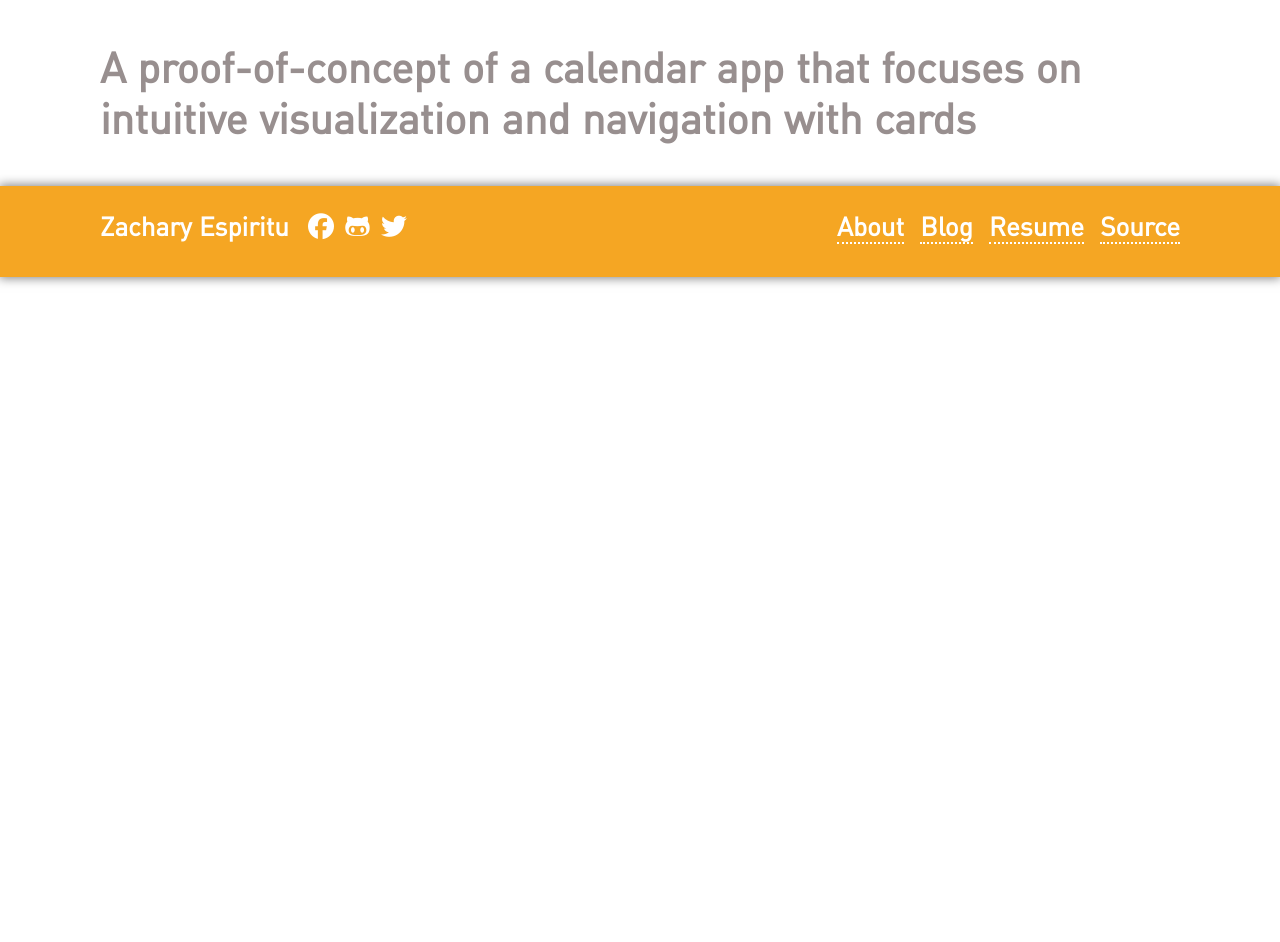
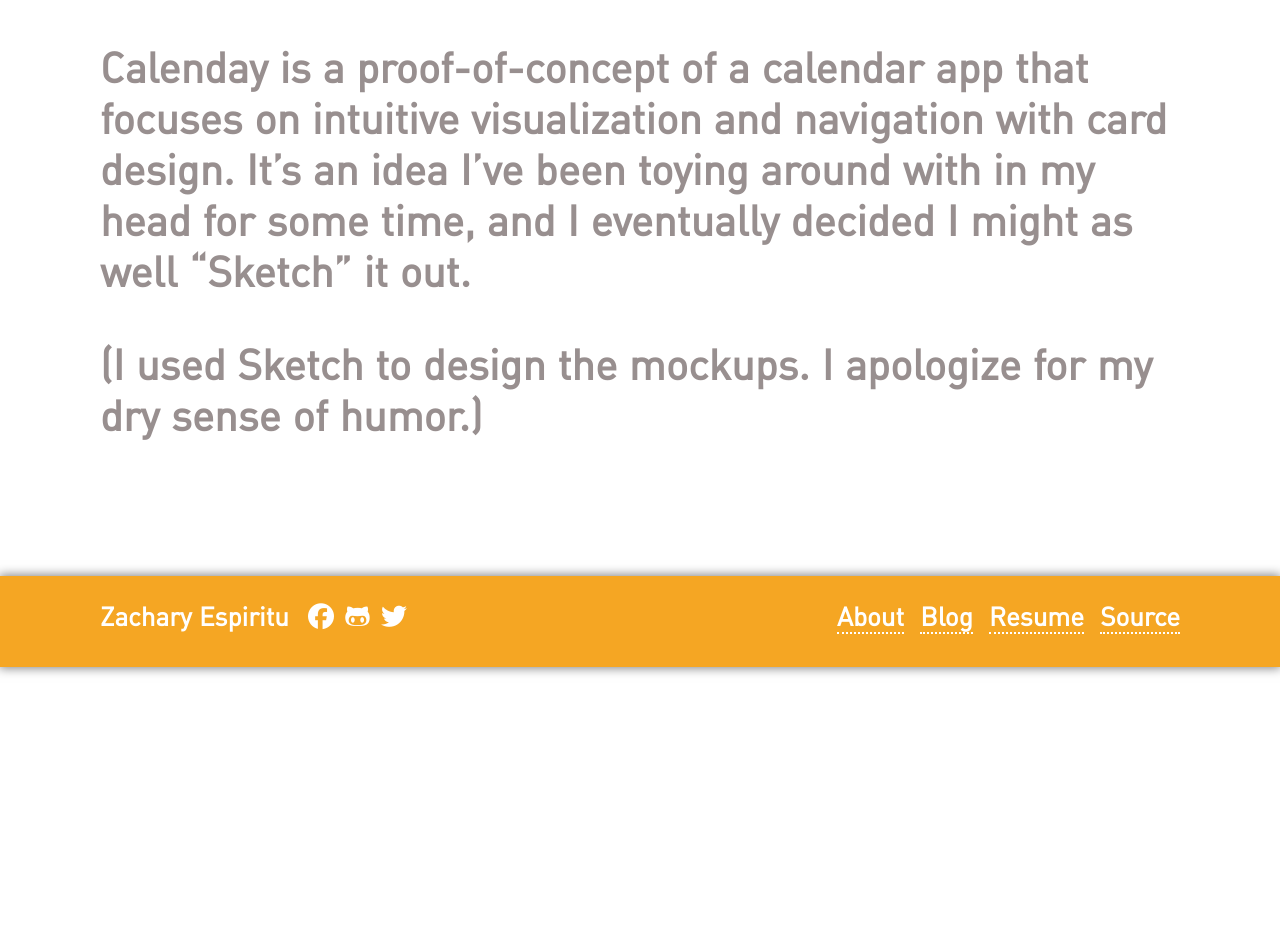
Before and after one commit to ZacharyEspiritu/zacharyespiritu.github.io, a Jekyll site: the page built from _designs/calenday-poc.markdown, in a window 1280 px wide. Built offline with Jekyll 4.4.1, drawn with Linux system fonts in a browser that asks for light colours; nearby versions of some CDN libraries.

Commit message:
Add more content

```diff
--- a/_designs/calenday-poc.markdown
+++ b/_designs/calenday-poc.markdown
@@ -7,4 +7,8 @@ tagline: A proof-of-concept of a calendar app that focuses on intuitive visualiz
 card_color: "#E0001B"
 ---
 
-A proof-of-concept of a calendar app that focuses on intuitive visualization and navigation with cards
+Calenday is a proof-of-concept of a calendar app that focuses on intuitive visualization and navigation with card design. It's an idea I've been toying around with in my head for some time, and I eventually decided I might as well "Sketch" it out.
+
+(I used Sketch to design the mockups. I apologize for my dry sense of humor.)
+
+<img src="">
--- a/_designs/instimize-icon.markdown
+++ b/_designs/instimize-icon.markdown
@@ -20,4 +20,6 @@ After several iterations, we settled on a flat design:
 
 <img src="/images/designs/instimize-final.png" alt="All the Instimize icon designs.">
 
+You can (and you should!) download Instimize [here][instimize-link].
+
 [instimize-link]: https://itunes.apple.com/us/app/instimize-optimize-my-instagram/id1027067170?mt=8
```
